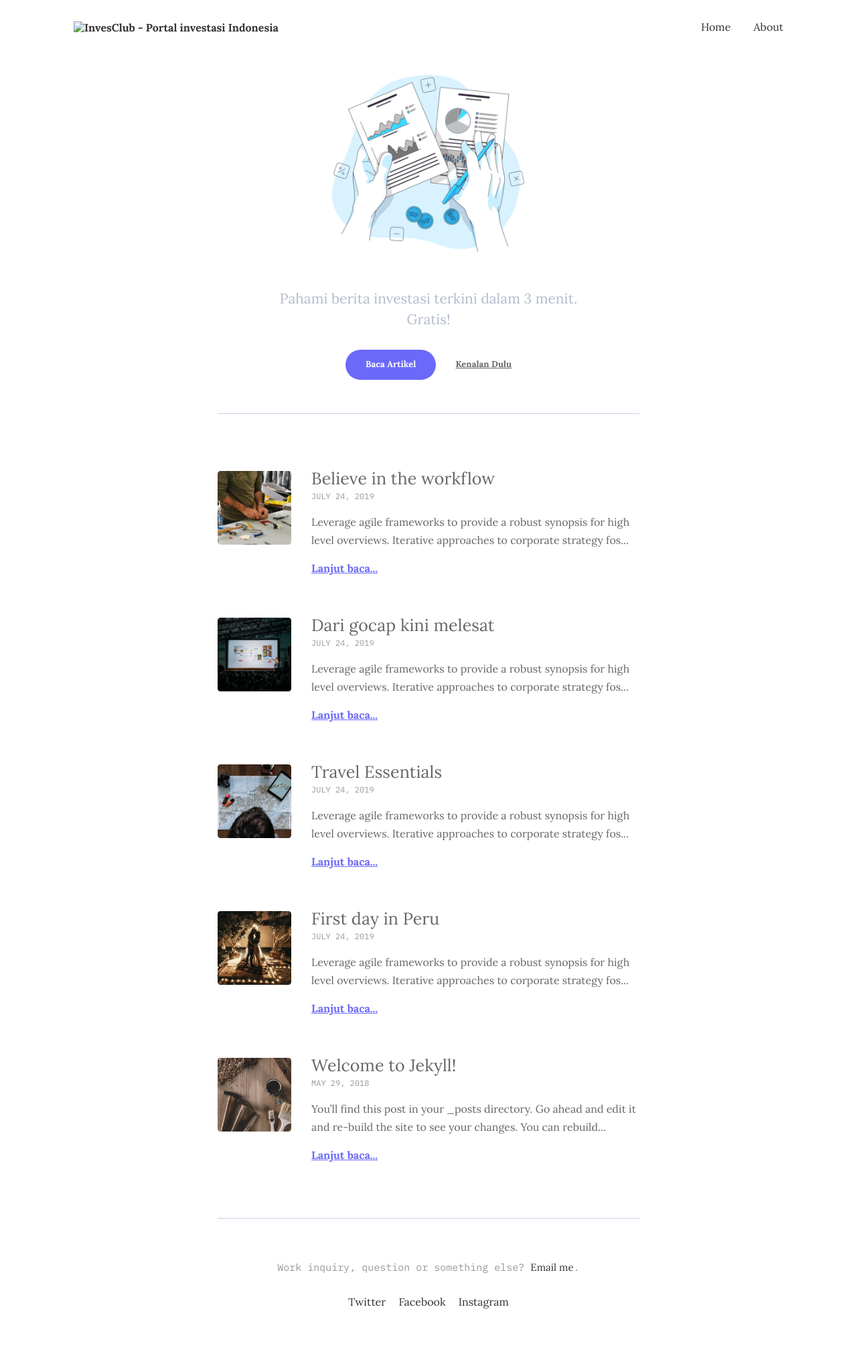
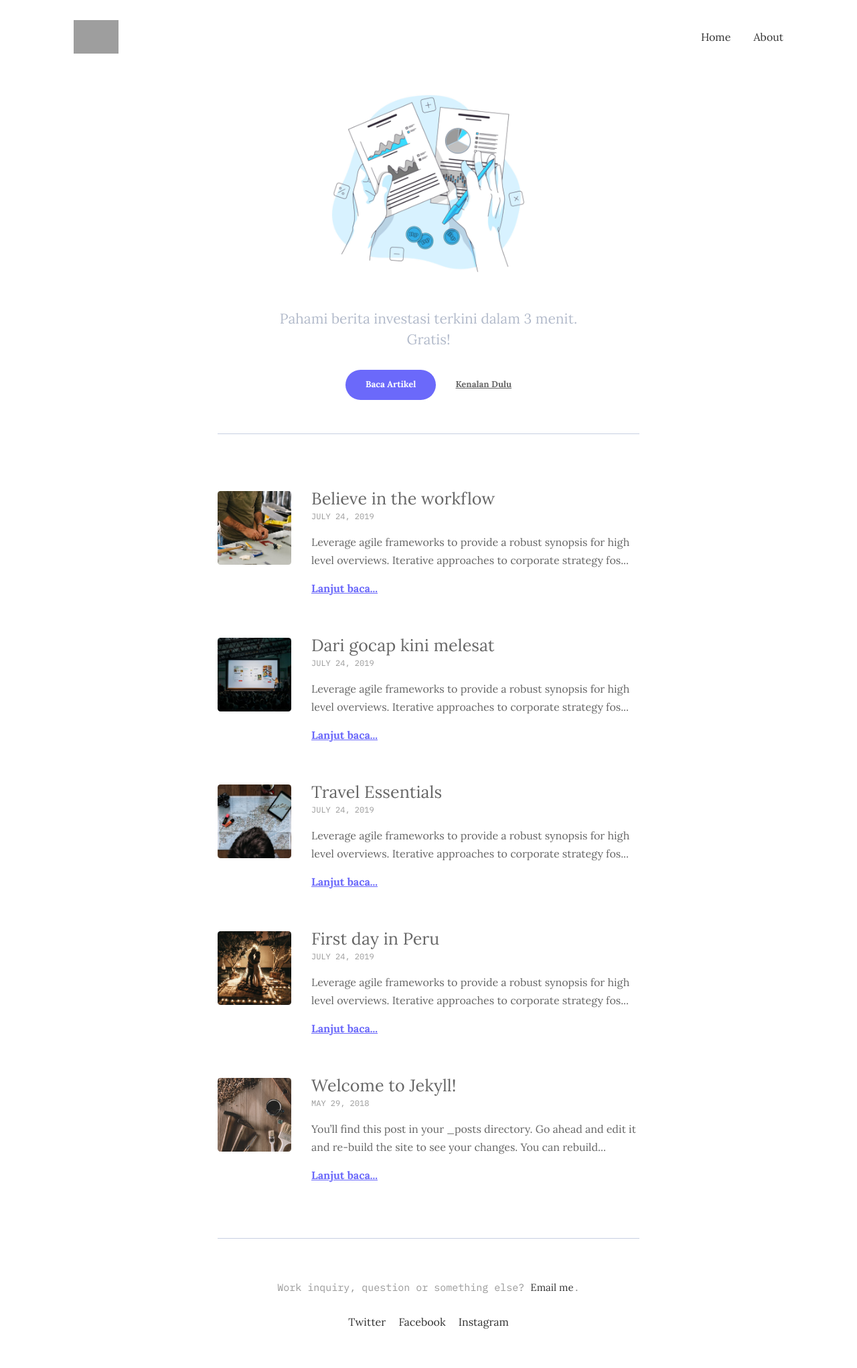
Before and after one commit to ekonomikusid/home, a Jekyll site: the page built from index.html, in a window 1280 px wide. Shown: the whole page at 67% size. Built offline with Jekyll 4.4.1, drawn with Linux system fonts in a browser that asks for light colours; before the commit the page ends 2013 px from its top, so only the background shows below that.

Commit message:
Update _config.yml

```diff
--- a/_config.yml
+++ b/_config.yml
@@ -1,5 +1,5 @@
 title: InvesClub - Portal investasi Indonesia
-logo:  "/home/assets/img/invesclub.png" # you can add own logo.
+logo:  "//inves.club/home/assets/img/invesclub.jpg" # you can add own logo.
 description: Pahami berita investasi terkini dalam 3 menit. Gratis!
 baseurl: "/" # the subpath of your site, e.g. /blog
 url: "https://inves.club/home" # the base hostname & protocol for your site, e.g. http://example.com
```
